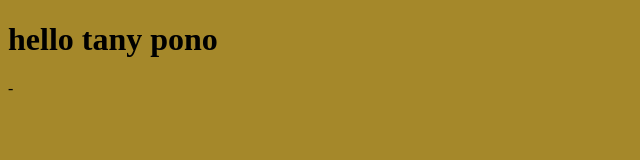
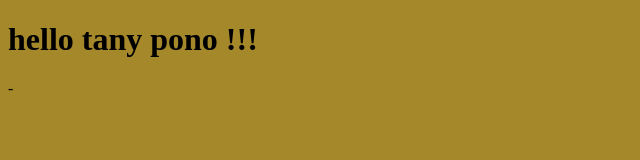
Before and after one commit to tany2020-tech/first-project1, a plain HTML site: page srs/index.html in a window 1280 px wide. Shown: the full height of the page, 0-640 px from the left. Drawn offline with Linux system fonts and the light colour scheme.

Commit message:
index.html mod

```diff
--- a/srs/index.html
+++ b/srs/index.html
@@ -8,9 +8,8 @@
  <link rel="stylesheet" type="text/css" href="css\css.css">
 </head>
 <body>
-<h1> hello tany pono</h1>
+<h1> hello tany pono !!!</h1>
 <script src="js/new.js">
-
 	</script>
 -</body>
 </html>
```
